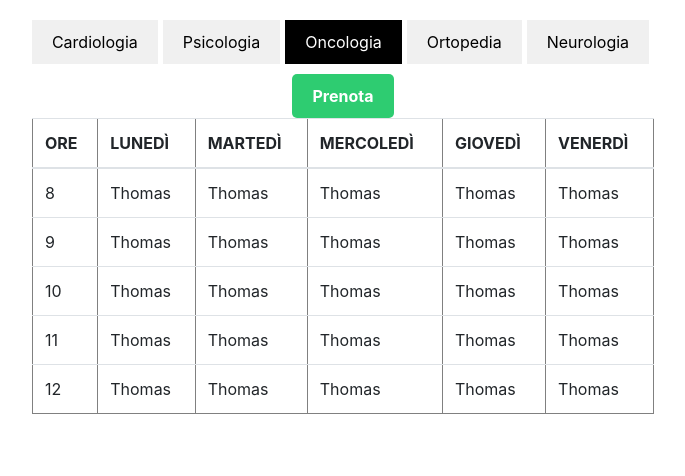
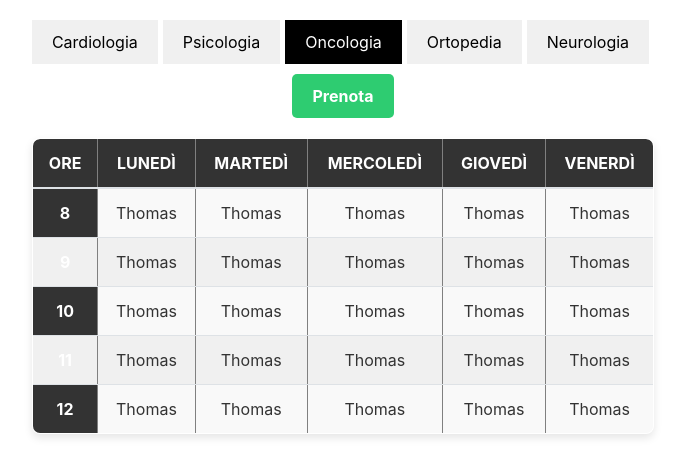
Before and after one commit to ThomasRodia/5CRodiaTacconiBarani_VisiteSpecialistiche, a website: page index.html in a window 1280 px wide. Shown: the whole page, without its empty margins (297-982 px from the left). Drawn offline with nearby package versions, Linux system fonts and the light colour scheme.

Commit message:
modifica css

```diff
--- a/style.css
+++ b/style.css
@@ -38,3 +38,59 @@ body {
   .book-button:hover {
     background-color: #27ae60; /* Colore verde più scuro al passaggio del mouse */
   }
+
+  .table {
+    width: 80%;
+    margin: 20px auto;
+    border-collapse: collapse;
+    border-radius: 8px;
+    overflow: hidden;
+    box-shadow: 0 4px 8px rgba(0, 0, 0, 0.1);
+}
+
+.table th, .table td {
+    padding: 12px 15px;
+    text-align: center;
+}
+
+.table th {
+    background-color: #333;
+    color: white;
+    font-weight: bold;
+    text-transform: uppercase;
+}
+
+.table td {
+    background-color: #f9f9f9;
+    color: #333;
+}
+
+.table tr:nth-child(even) td {
+    background-color: #f0f0f0;
+}
+
+.table tr:hover td {
+    background-color: #e0e0e0;
+}
+
+.table th:first-child, .table td:first-child {
+    background-color: #333;
+    color: white;
+    font-weight: bold;
+}
+
+.table th:first-child {
+    border-top-left-radius: 8px;
+}
+
+.table th:last-child {
+    border-top-right-radius: 8px;
+}
+
+.table tr:last-child td:first-child {
+    border-bottom-left-radius: 8px;
+}
+
+.table tr:last-child td:last-child {
+    border-bottom-right-radius: 8px;
+}
```
